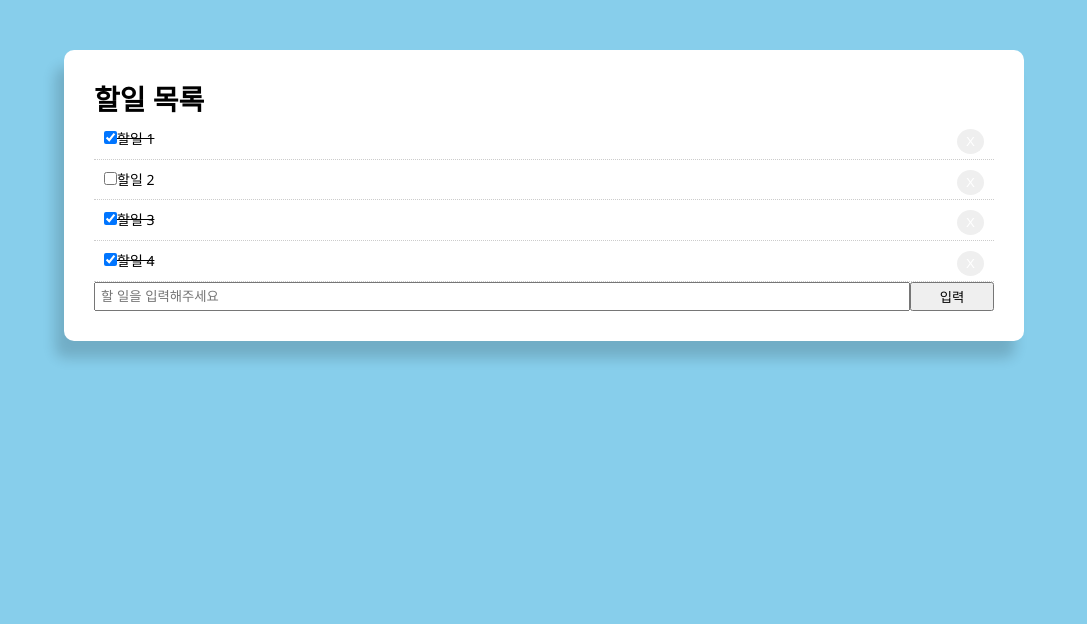
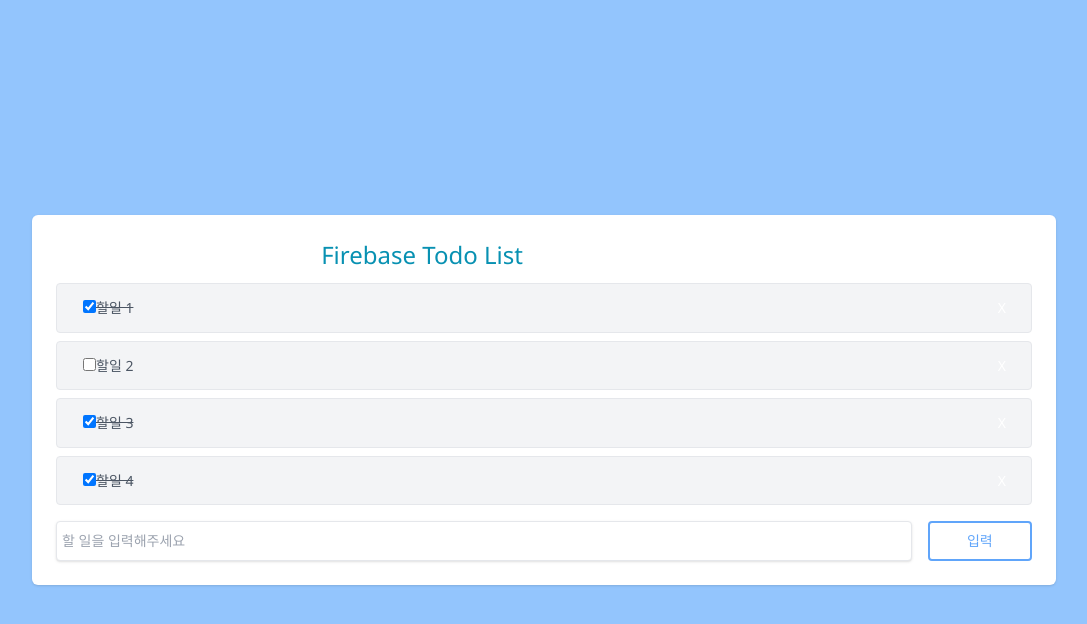
Before and after one commit to devwjdalsdl07/fb-todo, a React (Create React App) app: page / in a window 1280 px wide. Shown: the top 624 px of the page, without its empty margins (96-1183 px from the left). Built offline with nearby package versions, Linux system fonts and the light colour scheme.

Commit message:
feat: Tailwind 적용

```diff
--- a/package.json
+++ b/package.json
@@ -39,6 +39,7 @@
     "eslint-config-prettier": "^8.8.0",
     "eslint-plugin-react": "^7.32.2",
     "prettier": "^2.8.8",
-    "sass": "^1.63.3"
+    "sass": "^1.63.3",
+    "tailwindcss": "^3.3.2"
   }
 }
--- a/src/App.js
+++ b/src/App.js
@@ -15,11 +15,13 @@
   // 이벤트 핸들러
 
   return (
-    <>
-      <div className="container">
-        <div className="todo-block">
-          <div className="title">
-            <h1>할일 목록</h1>
+    <div className="flex items-center justify-center w-screen h-screen bg-blue-300">
+      <div className="w-4/5 p-6 bg-white rounded-[6px] shadow">
+        <div>
+          <div className="flex justify-between mb-3 ">
+            <h1 className="text-center w-3/4 text-2xl text-cyan-600 font-semi">
+              Firebase Todo List
+            </h1>
           </div>
           {/* 할일 목록 */}
           <List todoData={todoData} setTodoData={setTodoData} />
@@ -27,7 +29,7 @@
           <Form todoData={todoData} setTodoData={setTodoData} />
         </div>
       </div>
-    </>
+    </div>
   );
 }
 
--- a/src/components/Form.js
+++ b/src/components/Form.js
@@ -23,8 +23,11 @@
   };
   return (
     <div>
-      <div>
-        <form style={{ display: "flex" }} onSubmit={handleSubmit}>
+      <form
+        className="flex pt-2"
+        style={{ display: "flex" }}
+        onSubmit={handleSubmit}
+      >
         <input
           type="text"
           name="value"
@@ -32,10 +35,15 @@
           placeholder="할 일을 입력해주세요"
           value={value}
           onChange={handleChange}
+          className="w-full px-3 py-2 mr-4 text-gray-500 border rounded shadow"
         />
-          <input type="submit" style={{ flex: "1" }} value="입력" />
+        <input
+          type="submit"
+          style={{ flex: "1" }}
+          value="입력"
+          className="p-2 text-blue-400 border-2 border-blue-400 rounded hover:text-white hover:bg-blue-400"
+        />
       </form>
-      </div>
     </div>
   );
 };
--- a/src/components/List.js
+++ b/src/components/List.js
@@ -18,4 +18,5 @@
   );
 };
 
+// 리랜더링 최적화를 위한 코드
 export default React.memo(List);
--- a/src/components/ListItem.js
+++ b/src/components/ListItem.js
@@ -13,7 +13,6 @@
   const getStyle = _completed => {
     return {
       padding: "10px",
-      borderBottom: "1px dotted #ccc",
       textDecoration: _completed ? "line-through" : "none",
     };
   };
@@ -40,8 +39,8 @@
     setTodoData(newTodoData);
   };
   return (
-    <div>
-      <div style={getStyle(item.completed)}>
+    <div className="flex items-center justify-between w-full mb-2 px-4 py-1 text-gray-600 bg-gray-100 border rounded">
+      <div className="items-center" style={getStyle(item.completed)}>
         {/* defaultChecked : 체크박스에 기본체크 상태 설정 */}
         <input
           type="checkbox"
@@ -49,6 +48,8 @@
           onChange={() => handlecompleteChnage(item.id)}
         />
         {item.title}
+      </div>
+      <div className="items-center">
         <button style={btnStyle} onClick={() => handleClick(item.id)}>
           X
         </button>
@@ -57,4 +58,5 @@
   );
 };
 
-export default ListItem;
+// 리랜더링 최적화 적용
+export default React.memo(ListItem);
--- a/src/index.css
+++ b/src/index.css
@@ -1,4 +1,7 @@
 @charset "utf-8";
+@tailwind base;
+@tailwind components;
+@tailwind utilities;
 
 * {
   margin: 0;
--- /dev/null
+++ b/tailwind.config.js
@@ -0,0 +1,8 @@
+/** @type {import('tailwindcss').Config} */
+module.exports = {
+  content: ["./src/**/*.{html,js}"],
+  theme: {
+    extend: {},
+  },
+  plugins: [],
+};
```
Also changed, not shown: 1 other file (tests, documents, lock files or other folders). Lines whose indentation alone changed are shown as unchanged.
